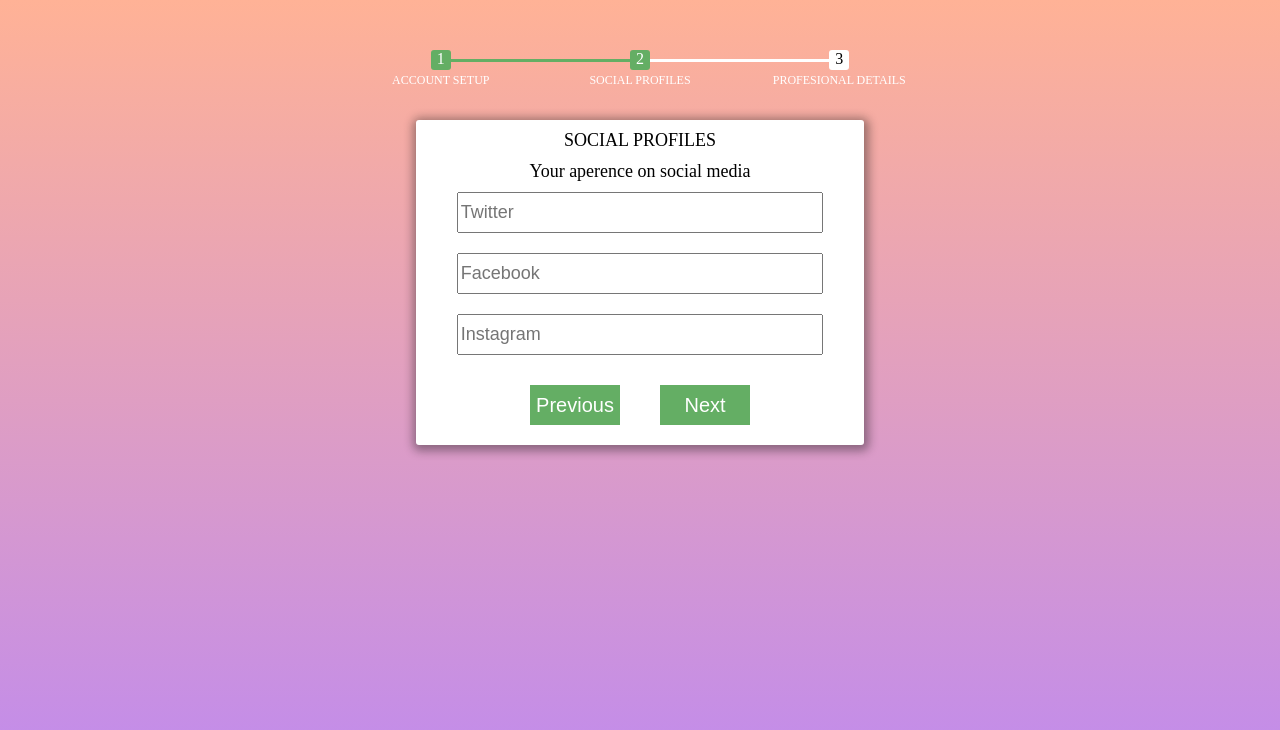
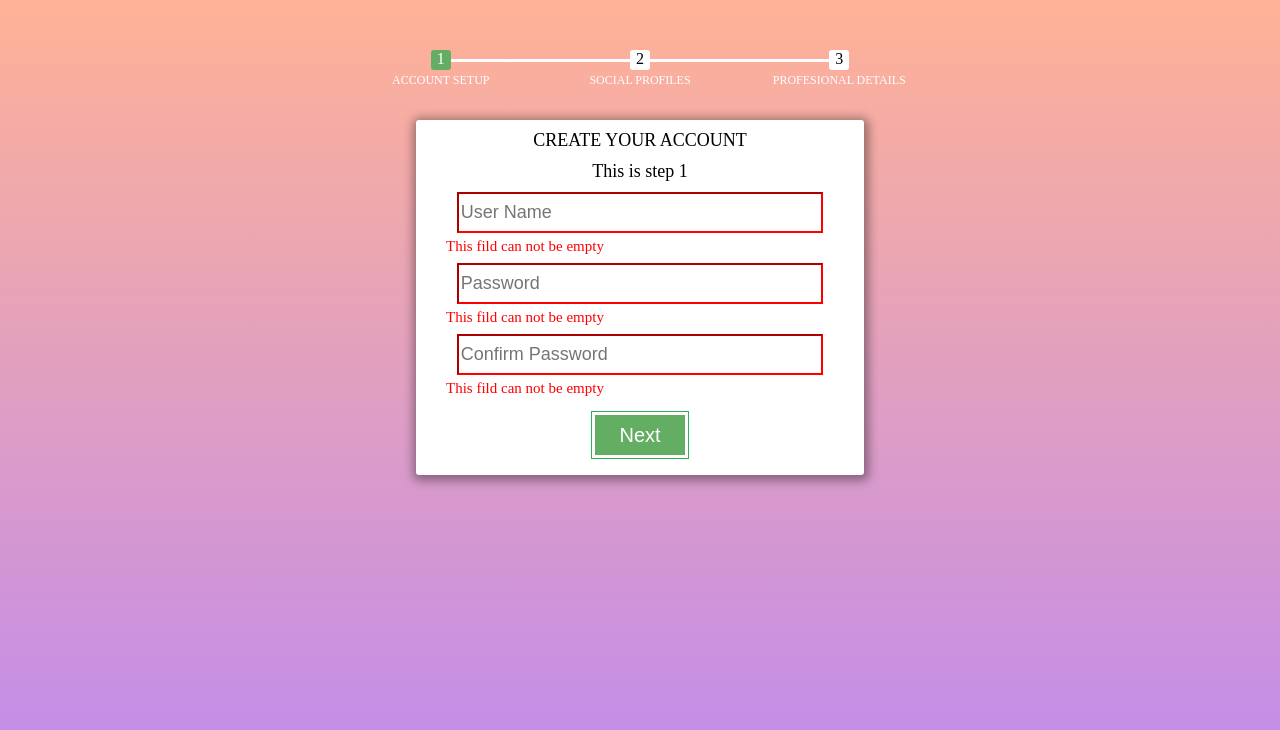
Before and after one commit to alexghenadie/progresBarProject, a plain HTML site: page progres_bar/index2.html in a window 1280 px wide. Both pictures are taken after a click on the button "Next". Drawn offline with Linux system fonts and the light colour scheme.

Commit message:
I introduce the error messages, need to improve!!!

```diff
--- a/progres_bar/js/script2.js
+++ b/progres_bar/js/script2.js
@@ -13,19 +13,19 @@ const body = select('body')
 const background = create('div')
 
 const progressBarr = create('div')
-const patratBar1 = create('div')
-const nrPatrat1 = create('span')
-const textPatrat1 = create('div')
-const patratBar2 = create('div')
-const nrPatrat2 = create('span')
-const textPatrat2 = create('div')
-const patratBar3 = create('div')
-const nrPatrat3 = create('span')
-const textPatrat3 = create('div')
+const squareBar1 = create('div')
+const numberSquare1 = create('span')
+const textSquare1 = create('div')
+const squareBar2 = create('div')
+const numberSquare2 = create('span')
+const textSquare2 = create('div')
+const squareBar3 = create('div')
+const numberSquare3 = create('span')
+const textSquare3 = create('div')
 const lineBar1 = create('div')
 const lineBar2 = create('div')
 
-const toateFormulare = create('div')
+const allForms = create('div')
 
 const formular1 = create('div')
 const headerFormular1 = create('div')
@@ -33,8 +33,11 @@ const headerFormular1H1 = create('div')
 const headerFormular1H3 = create('div')
 const containerInput1 = create('div')
 const input11 = create('input')
+    const errorInput11 = create('p')
 const input12 = create('input')
+    const errorInput12 = create('p')
 const input13 = create('input')
+    const errorInput13 = create('p')
 const divbutonFormular1 = create('div')
 const butonFormular1 = create('button')
 
@@ -44,8 +47,11 @@ const headerFormular2H1 = create('div')
 const headerFormular2H3 = create('div')
 const containerInput2 = create('div')
 const input21 = create('input')
+    const errorInput21 = create('p')
 const input22 = create('input')
+    const errorInput22 = create('p')
 const input23 = create('input')
+    const errorInput23 = create('p')
 const divbutonFormular2 = create('div')
 const butonFormular21 = create('button')
 const butonFormular22 = create('button')
@@ -56,8 +62,11 @@ const headerFormular3H1 = create('div')
 const headerFormular3H3 = create('div')
 const containerInput3 = create('div')
 const input31 = create('input')
+    const errorInput31 = create('p')
 const input32 = create('input')
+    const errorInput32 = create('p')
 const input33 = create('input')
+    const errorInput33 = create('p')
 const divbutonFormular3 = create('div')
 const butonFormular31 = create('button')
 const butonFormular32 = create('button')
@@ -66,43 +75,49 @@ const butonFormular32 = create('button')
 body.prepend(background)
 background.append(progressBarr)
 
-progressBarr.append(patratBar1)
-patratBar1.append(nrPatrat1)
-patratBar1.append(textPatrat1)
+progressBarr.append(squareBar1)
+squareBar1.append(numberSquare1)
+squareBar1.append(textSquare1)
 progressBarr.append(lineBar1)
-progressBarr.append(patratBar2)
-patratBar2.append(nrPatrat2)
-patratBar2.append(textPatrat2)
+progressBarr.append(squareBar2)
+squareBar2.append(numberSquare2)
+squareBar2.append(textSquare2)
 progressBarr.append(lineBar2)
-progressBarr.append(patratBar3)
-patratBar3.append(nrPatrat3)
-patratBar3.append(textPatrat3)
-background.append(toateFormulare)
+progressBarr.append(squareBar3)
+squareBar3.append(numberSquare3)
+squareBar3.append(textSquare3)
+background.append(allForms)
 
-toateFormulare.append(formular1)
+allForms.append(formular1)
 formular1.append(headerFormular1)
 headerFormular1.append(headerFormular1H1)
 headerFormular1.append(headerFormular1H3)
 formular1.append(containerInput1)
 containerInput1.append(input11)
+containerInput1.append(errorInput11)
 containerInput1.append(input12)
+containerInput1.append(errorInput12)
 containerInput1.append(input13)
+containerInput1.append(errorInput13)
 formular1.append(divbutonFormular1)
 divbutonFormular1.append(butonFormular1)
 
-toateFormulare.append(formular2)
+allForms.append(formular2)
 formular2.append(headerFormular2)
 headerFormular2.append(headerFormular2H1)
 headerFormular2.append(headerFormular2H3)
 formular2.append(containerInput2)
 containerInput2.append(input21)
+containerInput2.append(errorInput21)
 containerInput2.append(input22)
+containerInput2.append(errorInput22)
 containerInput2.append(input23)
+containerInput2.append(errorInput23)
 formular2.append(divbutonFormular2)
 divbutonFormular2.append(butonFormular21)
 divbutonFormular2.append(butonFormular22)
 
-toateFormulare.append(formular3)
+allForms.append(formular3)
 formular3.append(headerFormular3)
 headerFormular3.append(headerFormular3H1)
 headerFormular3.append(headerFormular3H3)
@@ -118,17 +133,17 @@ divbutonFormular3.append(butonFormular32)
 background.classList.add('backgroundClass')
 
 progressBarr.classList.add('progressBarrClass')
-patratBar1.classList.add('patratBarClass')
-patratBar1.classList.add('currentPassProgressBarrClass')
-patratBar2.classList.add('patratBarClass')
-patratBar3.classList.add('patratBarClass')
+squareBar1.classList.add('squareBarClass')
+squareBar1.classList.add('currentPassProgressBarrClass')
+squareBar2.classList.add('squareBarClass')
+squareBar3.classList.add('squareBarClass')
 lineBar1.classList.add('lineBarClass')
 lineBar2.classList.add('lineBarClass')
-textPatrat1.classList.add('textPatrat')
-textPatrat2.classList.add('textPatrat')
-textPatrat3.classList.add('textPatrat')
+textSquare1.classList.add('textSquare')
+textSquare2.classList.add('textSquare')
+textSquare3.classList.add('textSquare')
 
-toateFormulare.classList.add('toateFormulareClass')
+allForms.classList.add('allFormsClass')
 
 formular1.classList.add('formularClass')
 headerFormular1.classList.add('headerFormularClass')
@@ -168,19 +183,12 @@ formular2.classList.add('fadeRight')
 formular3.classList.add('fadeRight')
 
 
-// formular2.classList.add('active')
-// formular3.classList.add('active')
-
-
-
-
-
-nrPatrat1.textContent = '1'
-textPatrat1.textContent = 'ACCOUNT SETUP'
-nrPatrat2.textContent = '2'
-textPatrat2.textContent = 'SOCIAL PROFILES'
-nrPatrat3.textContent = '3'
-textPatrat3.textContent = 'PROFESIONAL DETAILS'
+numberSquare1.textContent = '1'
+textSquare1.textContent = 'ACCOUNT SETUP'
+numberSquare2.textContent = '2'
+textSquare2.textContent = 'SOCIAL PROFILES'
+numberSquare3.textContent = '3'
+textSquare3.textContent = 'PROFESIONAL DETAILS'
 
 headerFormular1H1.textContent = 'CREATE YOUR ACCOUNT'
 headerFormular1H3.textContent = 'This is step 1'
@@ -197,11 +205,19 @@ butonFormular32.textContent = 'Submit'
 butonFormular31.textContent = 'Previous'
 
 
+// errorInput11.textContent = 'This fild can not be empty'
+// errorInput12.textContent = 'This fild can not be empty'
+// errorInput13.textContent = 'This fild can not be empty'
+
+
 input11.setAttribute('placeHolder', 'User Name')
+input12.setAttribute('type', 'password')
+input13.setAttribute('type', 'password')
 input12.setAttribute('placeHolder', 'Password')
 input13.setAttribute('placeHolder', 'Confirm Password')
-input12.setAttribute('type', 'password')
-input13.setAttribute('type', 'password')
+input12.setAttribute('autocomplete', 'new-password')
+input13.setAttribute('autocomplete', 'new-password')
+
 
 input21.setAttribute('placeHolder', 'Twitter')
 input22.setAttribute('placeHolder', 'Facebook')
@@ -212,44 +228,74 @@ input32.setAttribute('placeHolder', 'Second Name')
 input33.setAttribute('placeHolder', 'Phone')
 
 
+const formulare = [formular1, formular2, formular3]
 
-
-
-const formulare = [formular1,formular2,formular3]
-
-let cureent = formulare.findIndex(step =>{
+let cureent = formulare.findIndex(step => {
     return step.classList.contains('active')
 })
 
 console.log(cureent)
 
-if (cureent === -1){
-    cureent = 0;
-}
+// if (cureent === -1) {
+//     cureent = 0;
+// }
 
-toateFormulare.addEventListener('click', (event) =>{
 
-    if (event.target.classList[0] === 'butonFormular1Class'){
+const allInputs = [...selectAll('input')]
+
+allForms.addEventListener('click', (event) => {
+
+    let countInputs = 0
+    allInputs.forEach(item => {
+        if (formulare[cureent].contains(item) && item.value !== '') {
+            countInputs++
+        }
+    })
+    console.log(countInputs)
+
+    if (event.target.classList[0] === 'butonFormular1Class') {
+
+        if (countInputs === 3 && input12.value === input13.value) {
+            formulare[cureent].classList.remove('active')
+            cureent += 1
+            formulare[cureent].classList.add('active')
+        }
+        allInputs.forEach(item =>{
+
+            if(countInputs !== 3 && formulare[cureent].contains(item)){
+                if(item.value === ''){
+                    item.classList.add('errorInput')
+                    item.nextElementSibling.textContent = 'This fild can not be empty'
+                    item.nextElementSibling.classList.add('active')
+                }
+            }else if(input12.value !== input13.value){
+                alert('Your Password is not equal with Confirm Password')
+            }
+        })
+
+    }
+
+
+
+    if (event.target.classList[0] === 'butonFormularPreviousClass') {
         formulare[cureent].classList.remove('active')
-        cureent +=1
-        formulare[cureent].classList.add('active')
-    }else if(event.target.classList[0] === 'butonFormularPreviousClass'){
-        formulare[cureent].classList.remove('active')
-        cureent -=1
+        cureent -= 1
         formulare[cureent].classList.add('active')
     }
 
-    if (cureent === 1){
-        patratBar2.classList.add('patratLineProgrees')
+    if (cureent === 1) {
+        squareBar2.classList.add('patratLineProgrees')
         lineBar1.classList.add('patratLineProgrees')
-        patratBar3.classList.remove('patratLineProgrees')
+        squareBar3.classList.remove('patratLineProgrees')
         lineBar2.classList.remove('patratLineProgrees')
+    } else if (cureent === 2) {
+        squareBar3.classList.add('patratLineProgrees')
+        lineBar2.classList.add('patratLineProgrees')
 
-    }else if (cureent === 2){
-        patratBar3.classList.add('patratLineProgrees')
-        lineBar2.classList.add('patratLineProgrees')
-    }else if (cureent === 0){
-        patratBar2.classList.remove('patratLineProgrees')
+    } else if (cureent === 0) {
+        squareBar2.classList.remove('patratLineProgrees')
         lineBar1.classList.remove('patratLineProgrees')
     }
+
+
 })
--- a/progres_bar/style/style2.css
+++ b/progres_bar/style/style2.css
@@ -23,7 +23,7 @@ html, body, .backgroundClass {
     margin: 50px;
 }
 
-.patratBarClass{
+.squareBarClass{
     width: 20px;
     height: 20px;
     background-color: white;
@@ -45,7 +45,7 @@ html, body, .backgroundClass {
     color: white;
 }
 
-.textPatrat{
+.textSquare{
     width: 150px;
     font-size: 12px;
     transform: translateY(5px);
@@ -59,7 +59,7 @@ html, body, .backgroundClass {
     color: white;
 }
 
-.toateFormulareClass{
+.allFormsClass{
     width: 100%;
     display: flex;
     justify-content: center;
@@ -97,14 +97,34 @@ input{
     width: 80%;
     height: 35px;
     margin-top: 10px;
-    margin-bottom: 10px;
+    margin-bottom: 5px;
     font-size: 18px;
     resize: none;
     outline: none;
 }
 
+p{
+    height: 15px;
+    font-size: 15px;
+    padding: 0;
+    margin-bottom: 0;
+    margin-top: 0;
+    align-self: flex-start;
+    margin-left: 30px;
+    color: red;
+    display: none ;
+}
+
+.errorInput{
+    border-color: red;
+}
+
+
+
 input:focus{
     border-radius: 2px;
+    border-color: #191919;
+
 }
 
 .divbutonFormular1Class{
```
